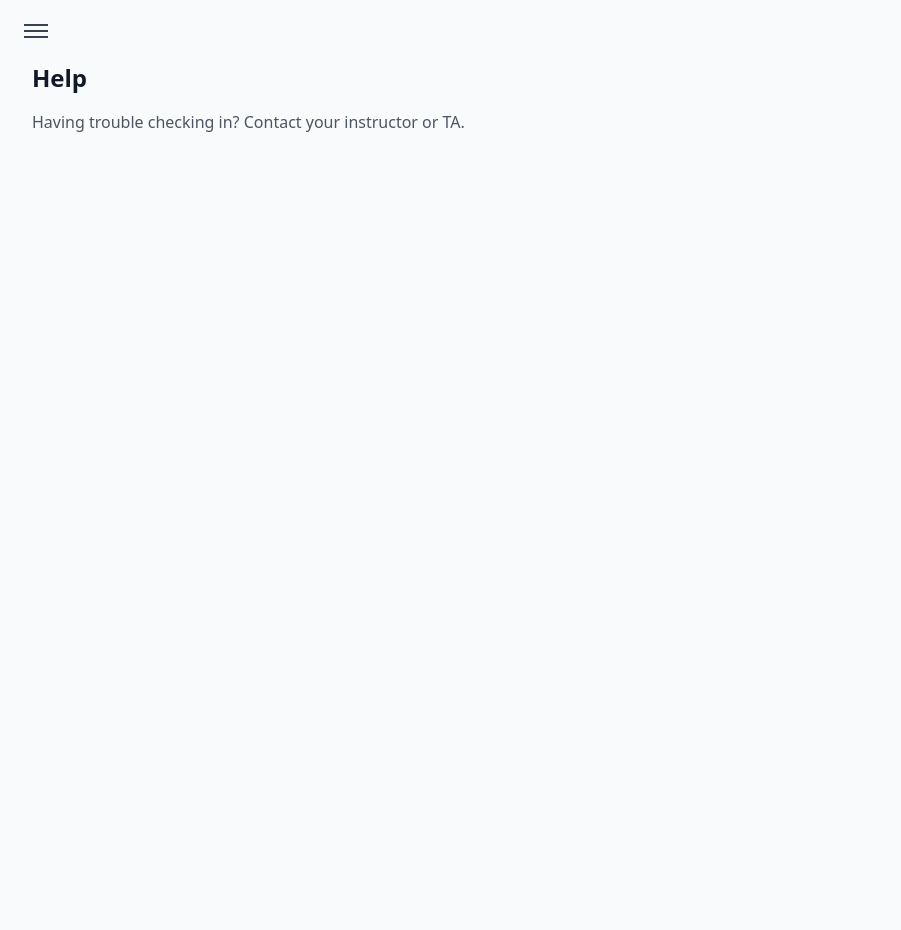
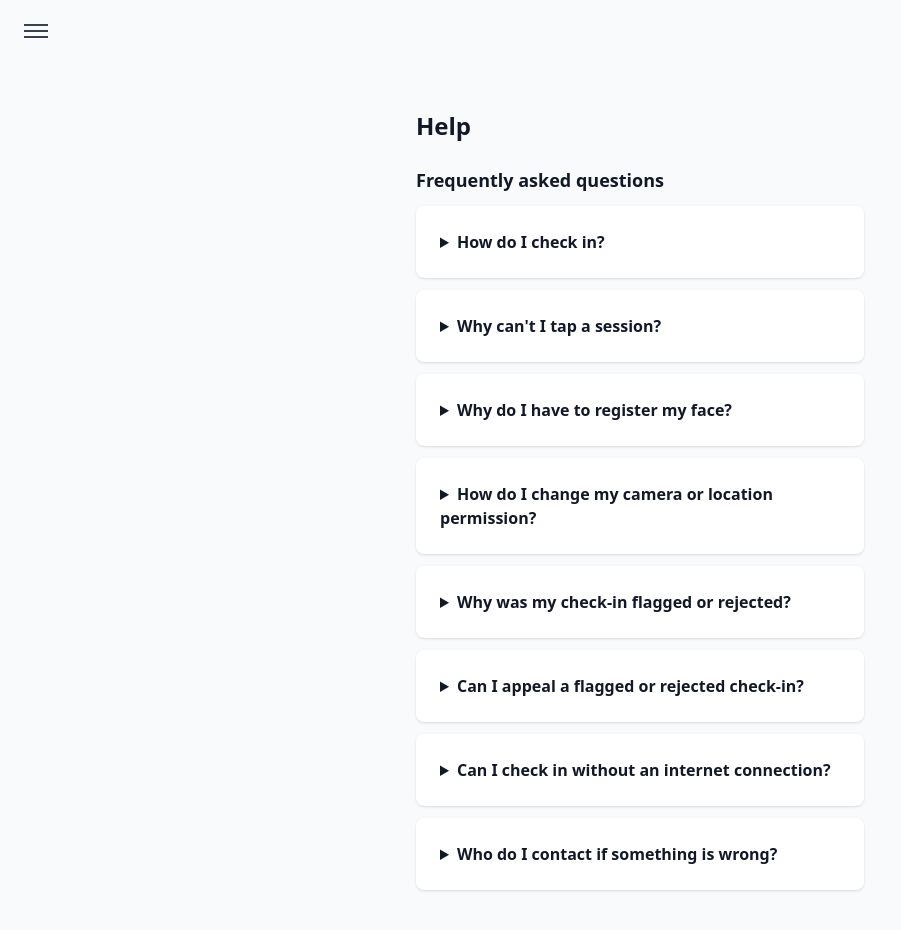
Before and after one commit to KavyaV2969/Sc3099_Capstone_Project, a Next.js app in the folder module1-frontend/: page /help in a window 1280 px wide. Shown: the top 930 px of the page, without its empty margins (0-901 px from the left). Before the commit the page ends 800 px from the top, so only its background shows below. Built offline with nearby package versions, Linux system fonts and the light colour scheme.

Commit message:
updated help page to include faq

```diff
--- a/module1-frontend/app/help/page.tsx
+++ b/module1-frontend/app/help/page.tsx
@@ -1,12 +1,56 @@
 import { AppShell } from "@/components/ui/layout/AppShell";
+
+const faqs = [
+  {
+    q: "How do I check in?",
+    a: "On Home, tap a session that says \"Tap to check in\". Take a photo and complete the location and liveliness checks, then press Check In Now to complete the check in process.",
+  },
+  {
+    q: "Why can't I tap a session?",
+    a: "The check-in window isn't open yet, or it has already closed. Only sessions your instructor has activated can be checked into.",
+  },
+  {
+    q: "Why do I have to register my face?",
+    a: "Your face is used to confirm it's really you checking in. Check Ins can only be completed after you have registered your face. Your photo is turned into a one-way template and the image isn't stored.",
+  },
+  {
+    q: "How do I change my camera or location permission?",
+    a: "Open Privacy & Security and use the switches. If your browser has blocked access, click the camera or lock icon in the address bar and allow it there too.",
+  },
+  {
+    q: "Why was my check-in flagged or rejected?",
+    a: "Common reasons are being far from the classroom, using a device the system doesn't recognise, or a photo that doesn't match your registered face.",
+  },
+  {
+    q: "Can I appeal a flagged or rejected check-in?",
+    a: "Yes. Open the course, tap the check-in, and choose Appeal this result. You can appeal once, within 7 days of the check-in.",
+  },
+  {
+    q: "Can I check in without an internet connection?",
+    a: "No. Check-ins are always sent live. The app can open offline, but you need a connection to check in.",
+  },
+  {
+    q: "Who do I contact if something is wrong?",
+    a: "Contact your instructor or TA, and tell them which session and what error you saw.",
+  },
+];
 
 export default function HelpPage() {
   return (
     <AppShell>
-      <h1 className="text-2xl font-bold mb-4">Help</h1>
-      <p className="text-gray-600">
-        Having trouble checking in? Contact your instructor or TA.
-      </p>
+      <div className="flex justify-center pt-12">
+        <div className="max-w-md w-full">
+          <h1 className="text-2xl font-bold mb-6">Help</h1>
+
+          <h2 className="text-lg font-semibold mb-3">Frequently asked questions</h2>
+          {faqs.map((f) => (
+            <details key={f.q} className="card-panel !max-w-none mb-3">
+              <summary className="font-semibold cursor-pointer">{f.q}</summary>
+              <p className="text-sm text-gray-600 mt-2">{f.a}</p>
+            </details>
+          ))}
+        </div>
+      </div>
     </AppShell>
   );
 }
```
